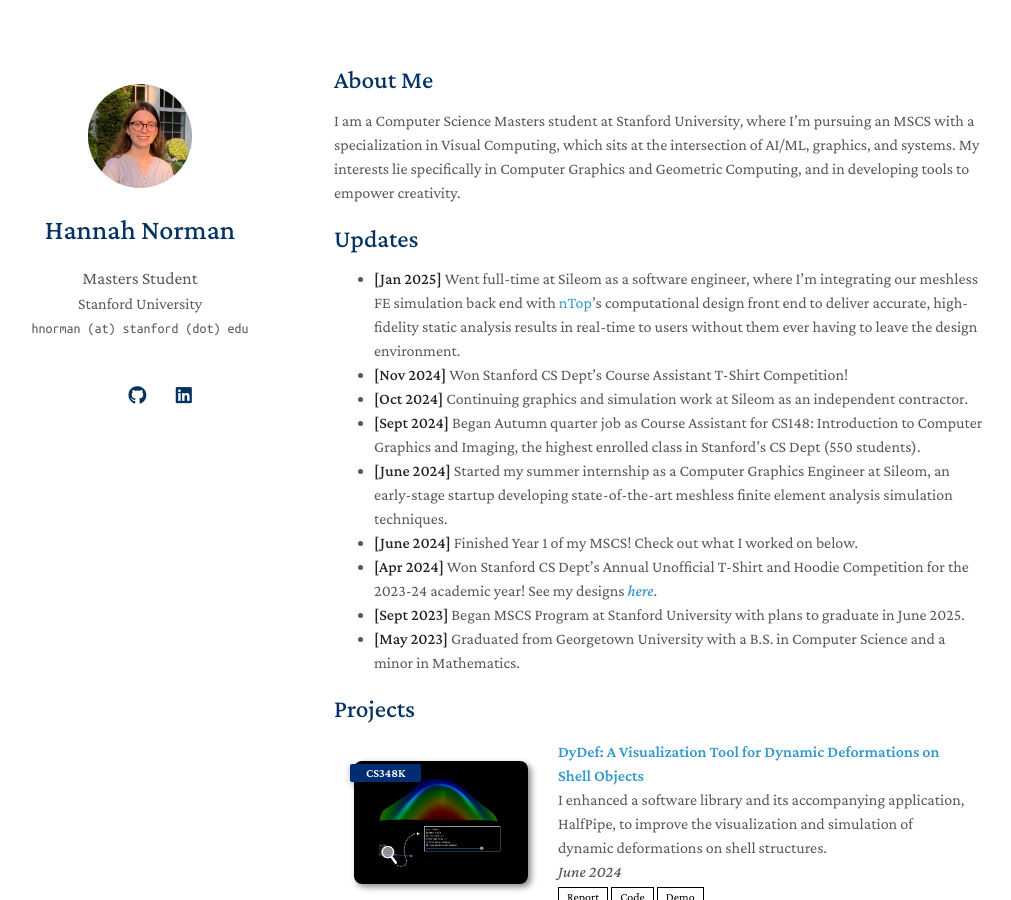
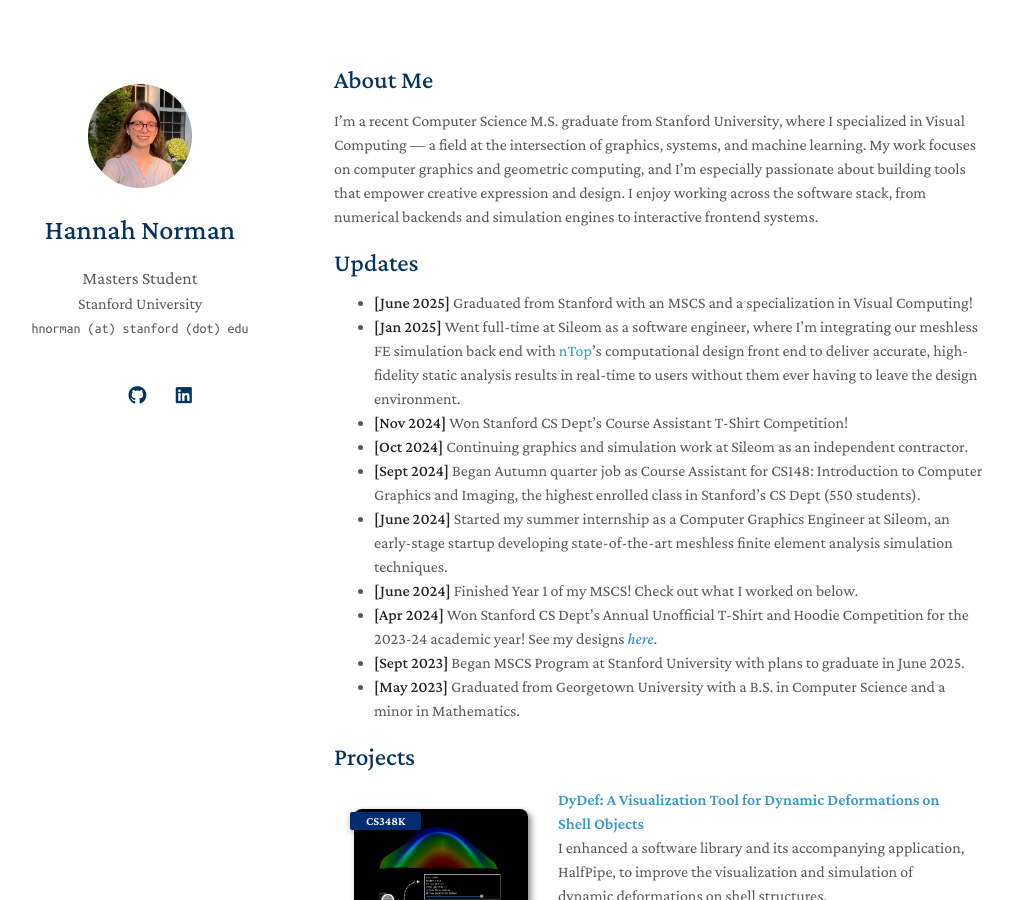
Before and after one commit to hnorm0629/portfolio, a Jekyll site: the page built from index.md, in a window 1280 px wide and 900 px high. Shown: the whole window, without its empty margins (136-1147 px from the left). Built offline with Jekyll 4.4.1, drawn with Linux system fonts in a browser that asks for light colours; nearby versions of some CDN libraries; a style sheet for code colours, icons or effects is not loaded; our own code applies the rules of GitHub Pages for plain Markdown files.

Commit message:
Update index.md

```diff
--- a/index.md
+++ b/index.md
@@ -4,10 +4,11 @@ layout: homepage
 
 ## About Me
 
-I am a Computer Science Masters student at Stanford University, where I'm pursuing an MSCS with a specialization in Visual Computing, which sits at the intersection of AI/ML, graphics, and systems. My interests lie specifically in Computer Graphics and Geometric Computing, and in developing tools to empower creativity.
+I'm a recent Computer Science M.S. graduate from Stanford University, where I specialized in Visual Computing — a field at the intersection of graphics, systems, and machine learning. My work focuses on computer graphics and geometric computing, and I'm especially passionate about building tools that empower creative expression and design. I enjoy working across the software stack, from numerical backends and simulation engines to interactive frontend systems.
 
 ## Updates
 
+- **[June 2025]** Graduated from Stanford with an MSCS and a specialization in Visual Computing!
 - **[Jan 2025]** Went full-time at Sileom as a software engineer, where I'm integrating our meshless FE simulation back end with [nTop](https://www.ntop.com)’s computational design front end to deliver accurate, high-fidelity static analysis results in real-time to users without them ever having to leave the design environment.
 - **[Nov 2024]** Won Stanford CS Dept's Course Assistant T-Shirt Competition!
 - **[Oct 2024]** Continuing graphics and simulation work at Sileom as an independent contractor.
```
